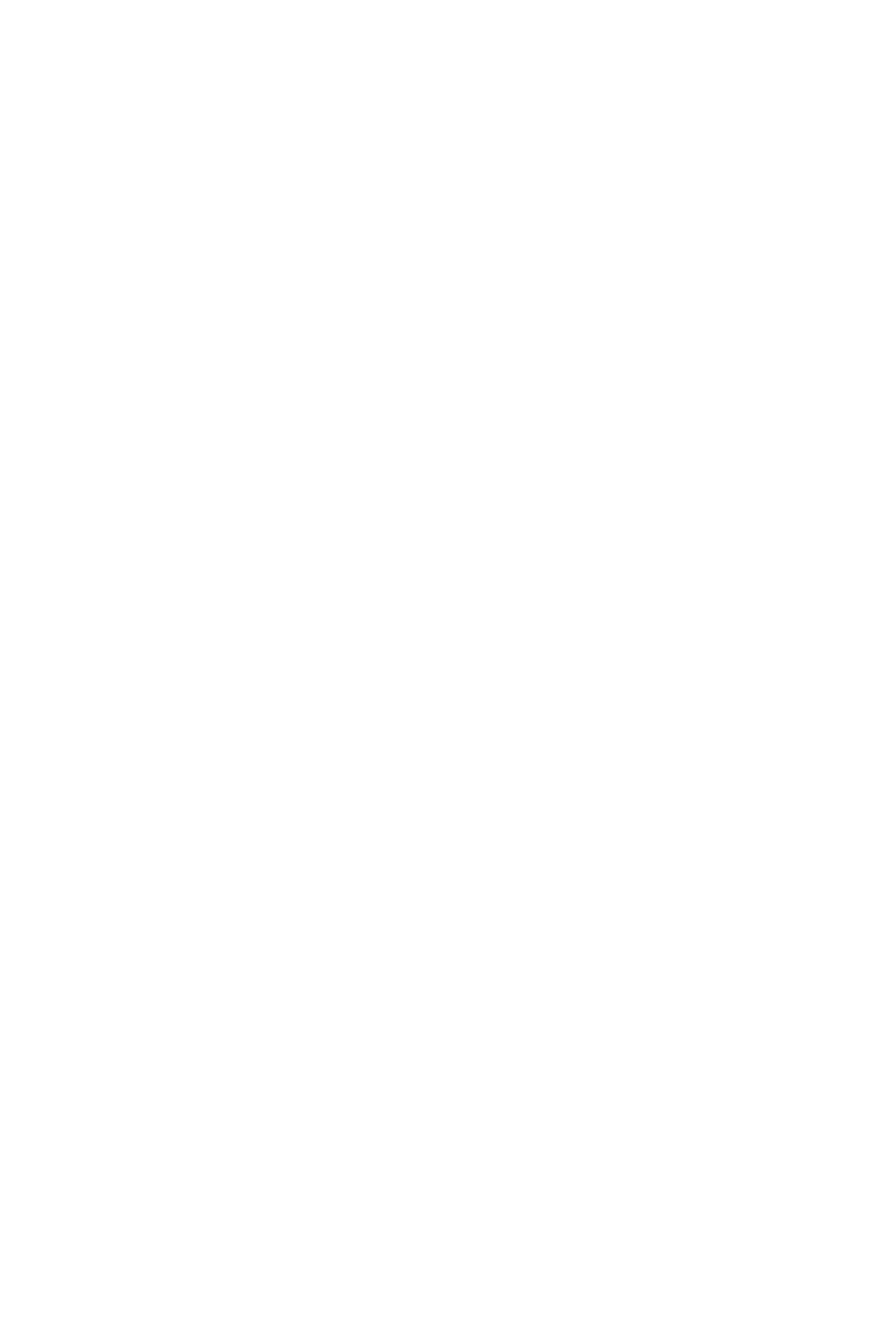
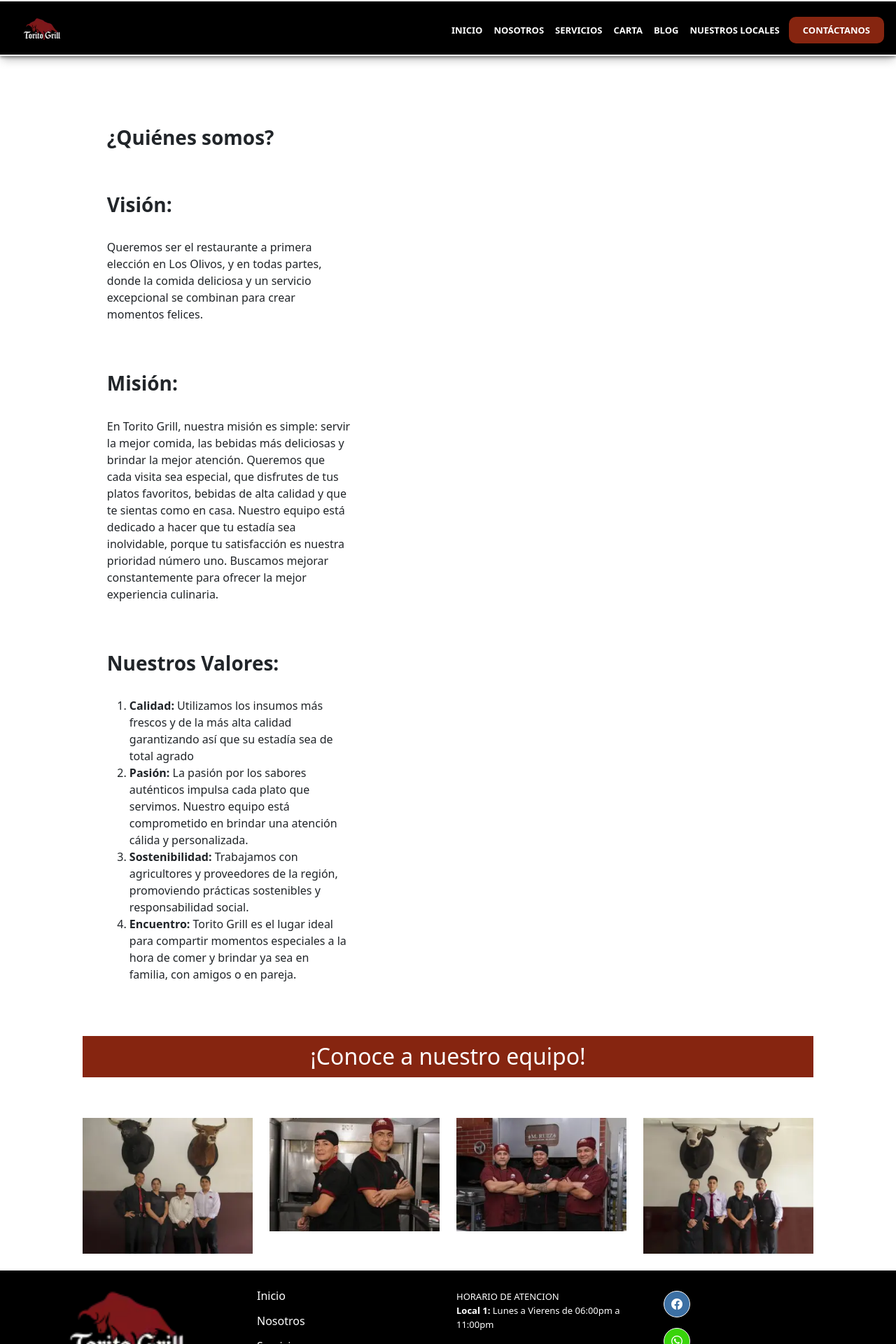
Before and after one commit to MarxAlonso/ToritoGrill-React, a React (Vite) app: page /nosotros in a window 1280 px wide. Before the commit this address had no page. Shown: the top 1920 px of the page at 70% size. Before the commit the page ends 800 px from the top, so only its background shows below. Built offline with nearby package versions, Linux system fonts and the light colour scheme.

Commit message:
Agregando NosotrosPage

```diff
--- a/src/App.tsx
+++ b/src/App.tsx
@@ -1,12 +1,13 @@
 import './App.css'
 import { Route, Routes } from 'react-router-dom'
 import { HomePage } from './pages/HomePage/HomePage'
-
+import { NosotrosPage } from './pages/NosotrosPage/NosotrosPage'
 function App() {
   return (
     <>
       <Routes>
         <Route path="/" element={<HomePage /> } />
+        <Route path="nosotros" element={<NosotrosPage />} />
       </Routes>
     </>
   )
--- a/src/components/Header/Header.tsx
+++ b/src/components/Header/Header.tsx
@@ -10,12 +10,12 @@ export const Header = () => {
             style={{ backgroundColor: "white", borderRadius: 10 }}
           />
         </label>
-        <a href="inicio" className="enlace">
+        <a href="/" className="enlace">
           <img src="/src/assets/img/torito-grill.webp" alt="" className="logo" />
         </a>
         <ul>
           <li>
-            <a className="active" href="inicio" style={{ fontSize: 13 }}>
+            <a className="active" href="/" style={{ fontSize: 13 }}>
               <b>INICIO</b>
             </a>
           </li>
--- /dev/null
+++ b/src/components/Nosotros/Nosotros.tsx
@@ -0,0 +1,117 @@
+import "../../assets/css/style.css";
+export const Nosotros = () => {
+  return (
+    <div className="container-fluid px-5" style={{ marginBottom: 60 }}>
+      <div className="row justify-content-center">
+        <div className="col-12 col-md-10 col-lg-8" style={{ marginTop: 100 }}>
+          <h3>
+            <b>¿Quiénes somos?</b>
+          </h3>
+          <br />
+          <h3 style={{ marginTop: 30 }}>
+            <b>Visión:</b>
+          </h3>
+          <br />
+          <p>
+            Queremos ser el restaurante a primera elección en Los Olivos, y en
+            todas partes, donde la comida deliciosa y un servicio excepcional se
+            combinan para crear momentos felices.
+          </p>
+          <br />
+          <h3 style={{ marginTop: 30 }}>
+            <b>Misión:</b>
+          </h3>
+          <br />
+          <p>
+            En Torito Grill, nuestra misión es simple: servir la mejor comida,
+            las bebidas más deliciosas y brindar la mejor atención. Queremos que
+            cada visita sea especial, que disfrutes de tus platos favoritos,
+            bebidas de alta calidad y que te sientas como en casa. Nuestro
+            equipo está dedicado a hacer que tu estadía sea inolvidable, porque
+            tu satisfacción es nuestra prioridad número uno. Buscamos mejorar
+            constantemente para ofrecer la mejor experiencia culinaria.
+          </p>
+          <br />
+          <h3 style={{ marginTop: 30 }}>
+            <b>Nuestros Valores:</b>
+          </h3>
+          <br />
+          <ol>
+            <li>
+              <b>Calidad:</b> Utilizamos los insumos más frescos y de la más
+              alta calidad garantizando así que su estadía sea de total agrado
+            </li>
+            <li>
+              <b>Pasión:</b> La pasión por los sabores auténticos impulsa cada
+              plato que servimos. Nuestro equipo está comprometido en brindar
+              una atención cálida y personalizada.
+            </li>
+            <li>
+              <b>Sostenibilidad:</b> Trabajamos con agricultores y proveedores
+              de la región, promoviendo prácticas sostenibles y responsabilidad
+              social.
+            </li>
+            <li>
+              <b>Encuentro:</b> Torito Grill es el lugar ideal para compartir
+              momentos especiales a la hora de comer y brindar ya sea en
+              familia, con amigos o en pareja.
+            </li>
+          </ol>
+        </div>
+      </div>
+    </div>
+  );
+};
+export const NosotrosTwo = () => {
+  return (
+    <div className="container px-5">
+      <div className="row justify-content-center">
+        <div className="col-12 text-center">
+          <h2
+            style={{ backgroundColor: "#862510", color: "white", padding: 10 }}
+          >
+            ¡Conoce a nuestro equipo!
+          </h2>
+        </div>
+      </div>
+      <div className="row justify-content-center" style={{ marginTop: 50 }}>
+        <div className="col-md-3 col-sm-6 mb-4">
+          <img
+            src="/src/assets/img/nosotros1.webp"
+            style={{ cursor: "pointer" }}
+            className="img-fluid imagen-modal"
+            data-imagen="views/img/nosotros1.webp"
+            alt="Miembro del equipo 1"
+          />
+        </div>
+        <div className="col-md-3 col-sm-6 mb-4">
+          <img
+            src="/src/assets/img/nosotros2.webp"
+            style={{ cursor: "pointer" }}
+            className="img-fluid imagen-modal"
+            data-imagen="views/img/nosotros2.webp"
+            alt="Miembro del equipo 2"
+          />
+        </div>
+        <div className="col-md-3 col-sm-6 mb-4">
+          <img
+            src="/src/assets/img/nosotros3.webp"
+            style={{ cursor: "pointer" }}
+            className="img-fluid imagen-modal"
+            data-imagen="views/img/nosotros3.webp"
+            alt="Miembro del equipo 3"
+          />
+        </div>
+        <div className="col-md-3 col-sm-6 mb-4">
+          <img
+            src="/src/assets/img/nosotros4.webp"
+            style={{ cursor: "pointer" }}
+            className="img-fluid imagen-modal"
+            data-imagen="views/img/nosotros4.webp"
+            alt="Miembro del equipo 4"
+          />
+        </div>
+      </div>
+    </div>
+  );
+};
--- /dev/null
+++ b/src/pages/NosotrosPage/NosotrosPage.tsx
@@ -0,0 +1,13 @@
+import { Header } from "../../components/Header/Header";
+import { Footer } from "../../components/Footer/Footer";
+import { Nosotros, NosotrosTwo } from "../../components/Nosotros/Nosotros";
+export const NosotrosPage = () =>{
+    return(
+        <>
+            <Header />
+            <Nosotros />
+            <NosotrosTwo />
+            <Footer />
+        </>
+    )
+}
```
